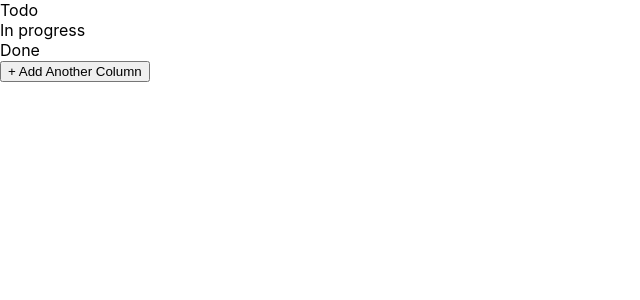
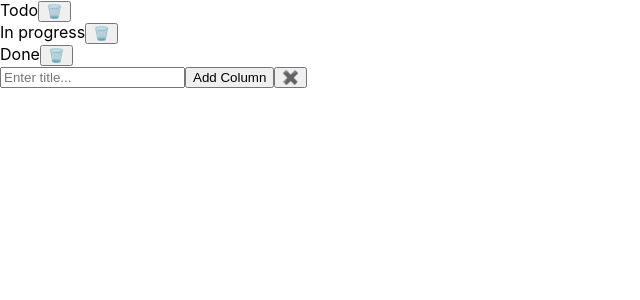
Before and after one commit to Carms-dev/kanban-board, a React (Create React App) app: page / in a window 1280 px wide. Both pictures are taken after a click on the button "+ Add Another Column". Shown: the top 300 px of the page, without its empty margins (0-640 px from the left). Built offline with nearby package versions, Linux system fonts and the light colour scheme.

Commit message:
column crud & add column form added

```diff
--- /dev/null
+++ b/src/components/AddColumnForm.js
@@ -0,0 +1,31 @@
+import React from 'react'
+
+class AddColumnForm extends React.Component {
+    nameRef = React.createRef();
+
+    createColumn = (e) => {
+        // prevent refresh from form submit
+        e.preventDefault();
+        const column = {
+            name: this.nameRef.current.value,
+            tasks: {}
+        }
+        this.props.addColumn(column);
+        // form reset
+        e.currentTarget.reset();
+        // close the form
+        this.props.toggleAddCol();
+    }
+
+    render() {
+        return (
+            <form className="column-add" onSubmit={this.createColumn} >
+                <input required ref={this.nameRef} type="text" name="name" placeholder="Enter title..."/>
+                <button tyoe="submit">Add Column</button>
+                <button onClick={() => this.props.toggleAddCol()}>✖️</button>
+            </form>
+        )
+    }
+}
+
+export default AddColumnForm;
--- a/src/components/App.js
+++ b/src/components/App.js
@@ -1,13 +1,13 @@
 import React from 'react';
-// import logo from './logo.svg';
-// import './App.css';
 import Column from './Column';
+import AddColumnForm from './AddColumnForm';
 // import base from './base';
 
 class App extends React.Component {
   // firebase hookup needed to syncState. ComponentDidMount. OR Effect Hook.
   state = {
-    columns: {}
+    columns: {},
+    isAddCol: false
   }
 
   // initialize basic columns
@@ -25,8 +25,27 @@ class App extends React.Component {
     this.setState({ columns });
   }
 
-  initAddColumnForm = () => {
-    console.log("add column");
+  // Column crud
+  addColumn = (column) => {
+    const columns = { ...this.state.columns };
+    columns[`column${Date.now()}`] = column;
+    this.setState({ columns });
+  }
+
+  updateColumn = (key, updatedColumn) => {
+    const columns = { ...this.state.columns };
+    columns[key] = updatedColumn;
+    this.setState({ columns });
+  }
+
+  deleteColumn = (key) => {
+    const columns = { ...this.state.columns };
+    delete columns[key];
+    this.setState({ columns });
+  }
+
+  toggleAddCol = () => {
+    this.setState({ isAddCol: !this.state.isAddCol });
   }
 
   render() {
@@ -35,10 +54,18 @@ class App extends React.Component {
         {Object.keys(this.state.columns).map(key => (
           <Column
             key={key}
+            index={key}
             column={this.state.columns[key]}
+            updateColumn={this.updateColumn}
+            deleteColumn={this.deleteColumn}
           />
         ))}
-        <button onClick={this.initAddColumnForm}>+ Add Another Column</button>
+        {(this.state.isAddCol) ? <AddColumnForm
+          toggleAddCol={this.toggleAddCol}
+          addColumn={this.addColumn}
+        /> : <button onClick={() => this.toggleAddCol()}>+ Add Another Column</button>
+        }
+
       </div>
     )
   }
--- a/src/components/Column.js
+++ b/src/components/Column.js
@@ -5,6 +5,9 @@ export class Column extends Component {
         return (
             <div>
                 {this.props.column.name}
+                <button onClick={() => { this.props.deleteColumn(this.props.index) }}>
+                    🗑️
+                </button>
             </div>
         )
     }
```
